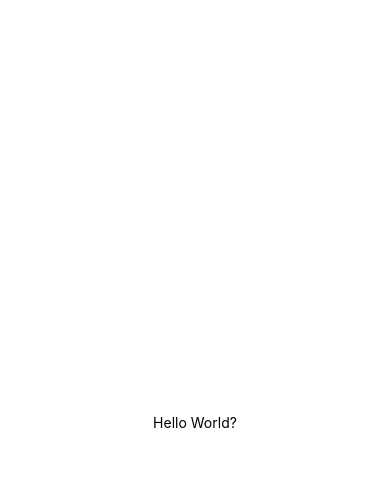
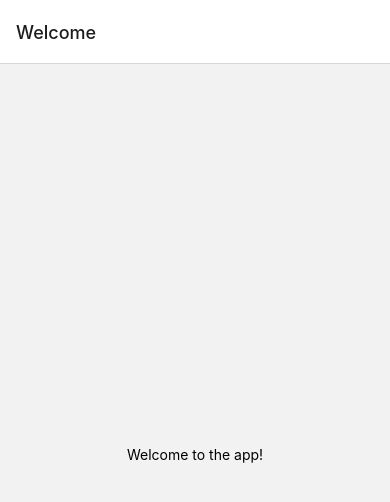
Before and after one commit to abhi-aro/phlebo-app, a React Native app: screen /Home in a window 390 px wide. Shown: the top 502 px of the page. Built offline with nearby package versions, Linux system fonts and the light colour scheme.

Commit message:
Added Routing

```diff
--- a/App.js
+++ b/App.js
@@ -1,20 +1,45 @@
-import { StatusBar } from "expo-status-bar";
-import { StyleSheet, Text, View } from "react-native";
+import { NavigationContainer } from "@react-navigation/native";
+import { createNativeStackNavigator } from "@react-navigation/native-stack";
+import { useEffect, useState } from "react";
+
+import HomeScreen from "./components/Home/HomeScreen";
+import WelcomeScreen from "./components/Welcome/WelcomeScreen";
+
+import { getAsyncStorage, setAsyncStorage } from "./utils/AsyncStorage";
+
+const Stack = createNativeStackNavigator();
 
 export default function App() {
+	const [isFirstLoad, setIsFirstLoad] = useState(null);
+
+	useEffect(() => {
+		getAsyncStorage("firstLoad")
+			.then((value) => {
+				if (value) {
+					setIsFirstLoad(false);
+				} else {
+					setIsFirstLoad(true);
+					setAsyncStorage("firstLoad", true);
+				}
+			})
+			.catch((err) => {
+				setIsFirstLoad(true);
+				setAsyncStorage("firstLoad", true);
+			});
+	}, []);
+
+	if (isFirstLoad === null) return <></>;
+
 	return (
-		<View style={styles.container}>
-			<Text>Hello World?</Text>
-			<StatusBar style="auto" />
-		</View>
+		<NavigationContainer>
+			<Stack.Navigator>
+				{isFirstLoad === false ? (
+					<Stack.Screen name="Home" component={HomeScreen} />
+				) : null}
+				{isFirstLoad === true ? (
+					<Stack.Screen name="Welcome" component={WelcomeScreen} />
+				) : null}
+			</Stack.Navigator>
+		</NavigationContainer>
 	);
 }
-
-const styles = StyleSheet.create({
-	container: {
-		flex: 1,
-		backgroundColor: "#fff",
-		alignItems: "center",
-		justifyContent: "center",
-	},
-});
--- /dev/null
+++ b/components/Home/HomeScreen.jsx
@@ -0,0 +1,20 @@
+import React from "react";
+import { Button, Text, View } from "react-native";
+import { removeAsyncStorage } from "../../utils/AsyncStorage";
+
+const HomeScreen = () => {
+	const clearStorage = () => {
+		removeAsyncStorage("firstLoad");
+	};
+
+	return (
+		<View
+			style={{ flex: 1, justifyContent: "center", alignItems: "center" }}
+		>
+			<Text>Welcome back!</Text>
+			<Button onPress={clearStorage} title="clear storage" />
+		</View>
+	);
+};
+
+export default HomeScreen;
--- /dev/null
+++ b/components/Welcome/WelcomeScreen.jsx
@@ -0,0 +1,14 @@
+import React from "react";
+import { Text, View } from "react-native";
+
+const WelcomeScreen = () => {
+	return (
+		<View
+			style={{ flex: 1, justifyContent: "center", alignItems: "center" }}
+		>
+			<Text>Welcome to the app!</Text>
+		</View>
+	);
+};
+
+export default WelcomeScreen;
--- /dev/null
+++ b/utils/AsyncStorage.jsx
@@ -0,0 +1,28 @@
+import AsyncStorage from "@react-native-async-storage/async-storage";
+
+export const getAsyncStorage = async (key, defaultValue = null) => {
+	try {
+		const value = await AsyncStorage.getItem(key);
+		return value !== null ? JSON.parse(value) : defaultValue;
+	} catch (error) {
+		console.error("Error retrieving data from AsyncStorage:", error);
+		return defaultValue;
+	}
+};
+
+export const setAsyncStorage = async (key, value) => {
+	try {
+		const serializedValue = JSON.stringify(value);
+		await AsyncStorage.setItem(key, serializedValue);
+	} catch (error) {
+		console.error("Error saving data to AsyncStorage:", error);
+	}
+};
+
+export const removeAsyncStorage = async (key) => {
+	try {
+		await AsyncStorage.removeItem(key);
+	} catch (error) {
+		console.error("Error removing data from AsyncStorage:", error);
+	}
+};
```
Also changed, not shown: package.json (+6 -1 lines), 1 other file (tests, documents, lock files or other folders).
